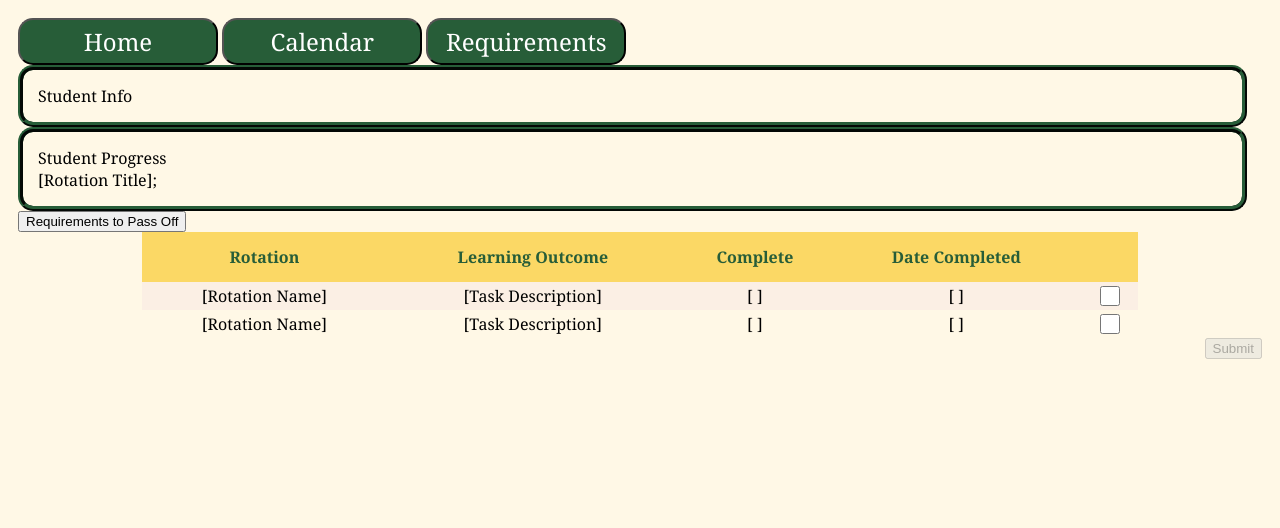
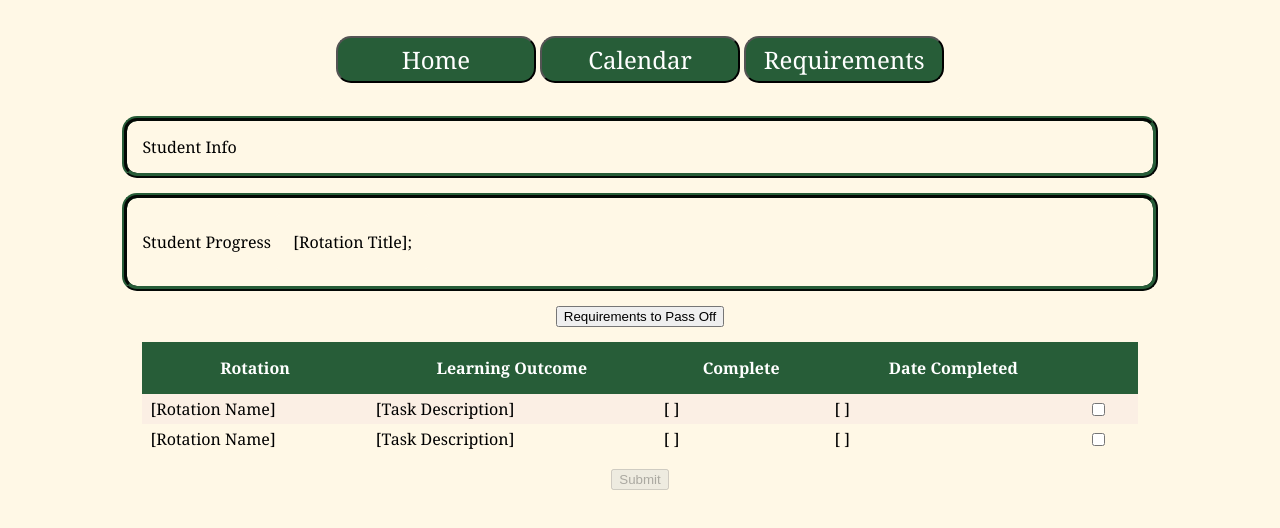
Before and after one commit to UVUinfo4430/info4430, a plain HTML site: page tasks.html in a window 1280 px wide. Drawn offline with Linux system fonts and the light colour scheme; a script that the page names is missing.

Commit message:
style changes

```diff
--- a/app.css
+++ b/app.css
@@ -4,7 +4,7 @@ body{
     font-family: Cambria, Garamond, serif;
     padding:10;
     background-color:  #fff8e6;
-    text-align: left;
+    text-align: center;
     color: black;
     min-width: 200px;
     font-size: 12pt;
@@ -23,14 +23,7 @@ h2{
     margin-bottom:.5rem;
     color: #275d38;
 }
-.center-screen {
-    position: absolute;
-    top: 50%;
-    left: 50%;
-    margin-right: -50%;
-    transform: translate(-50%, -50%);
-    text-align: center;
-}
+
 #welcome{
     background-color:  #fff8e6;
     display:inline-block;
@@ -39,6 +32,14 @@ h2{
     text-align: left;
 }
 
+section{
+    background-color:  #fff8e6;
+    display:inline-block;
+    padding:1rem;
+    text-align: left;
+    border-radius: 5px;
+    border: 2px  #fff8e6 solid;
+}
 .page{
     background-color:  #fff8e6;
     display:inline-block;
@@ -71,25 +72,22 @@ h2{
     color:#6f937a;
 }
 
-.inventory-table{
-    background-color: lightgrey;
+table{
+    background-color: #fff8e6;
 
 }
 
-
-.inventory-table th {
-    color: maroon;
+ th {
+    color: black;
     background-color: lightyellow;
     margin:1px;
     padding: 4px 8px 4px 8px;
 }
-.inventory-table td {
+ td {
     color: black;
     margin:1px;
     padding: 4px 8px 4px 8px;
-    white-space: nowrap;
-    text-align: right;
-
+    text-align: left;
 }
 
 .working{
@@ -97,18 +95,6 @@ h2{
     background-position: left;
     background-size: 20px;
     background-repeat: no-repeat;
-}
-
-.inventory-table input {
-    width:100%;
-    border:none;
-    text-align: right;
-    background-color: transparent;
-}
-
-.sticky{
-    position:sticky;
-    top:0;
 }
 
 .hidden{
@@ -131,9 +117,10 @@ h2{
     color:white;
     font-family: Cambria, Garamond, serif;
     width:200px;
+    margin: auto;
   }
 
-.table {
+table {
     padding: 0;
     margin: auto;
     border-collapse: collapse;
@@ -141,21 +128,23 @@ h2{
     text-align: center;
     color: black;
     }
-.tableHeaderRow {
-    color: #275D38;
-    font-weight: bold;
-    height: 50px;
-    background-color: #fbd865;
-}
+
 .tableBodyRow:nth-child(odd){
     background-color: rgba(178, 89, 201, 0.05);
 }
-
+th{
+    color: white;
+    background-color :#275d38;
+    font-weight: bold;
+    height: 50px;
+    padding: 15px;
+    margin-top: 50px;
+}
 .tableBodyRow:hover{
 background-color: rgb(80, 148, 80);
 }
-.table tr td {
-height: 25px;
+.center-text {
+    text-align: center;
 }
 .user{
     color: black;
@@ -164,27 +153,10 @@ height: 25px;
     text-align: left;
     border-radius: 15px;
     margin-left: auto;
-    margin-right: 15px;
+    margin-right: auto;
+    width: 80%;
 }
-.div:not(:first-child):not(:last-child) {
+div:not(:first-child):not(:last-child) {
 margin-top: 15px;
 margin-bottom: 15px;
 }
-.cb {
-	width: 20px;
-	height: 20px;
-	float: center;
-	color: #000000;
-}
-
-.scroll{
-    height:300px;
-    width:auto;
-    border:1px solid #ccc;
-    font:16px/26px Cambria, Garamond, serif;
-    overflow:auto;
-}
-
-.right{
-    float: right;
-}
```
